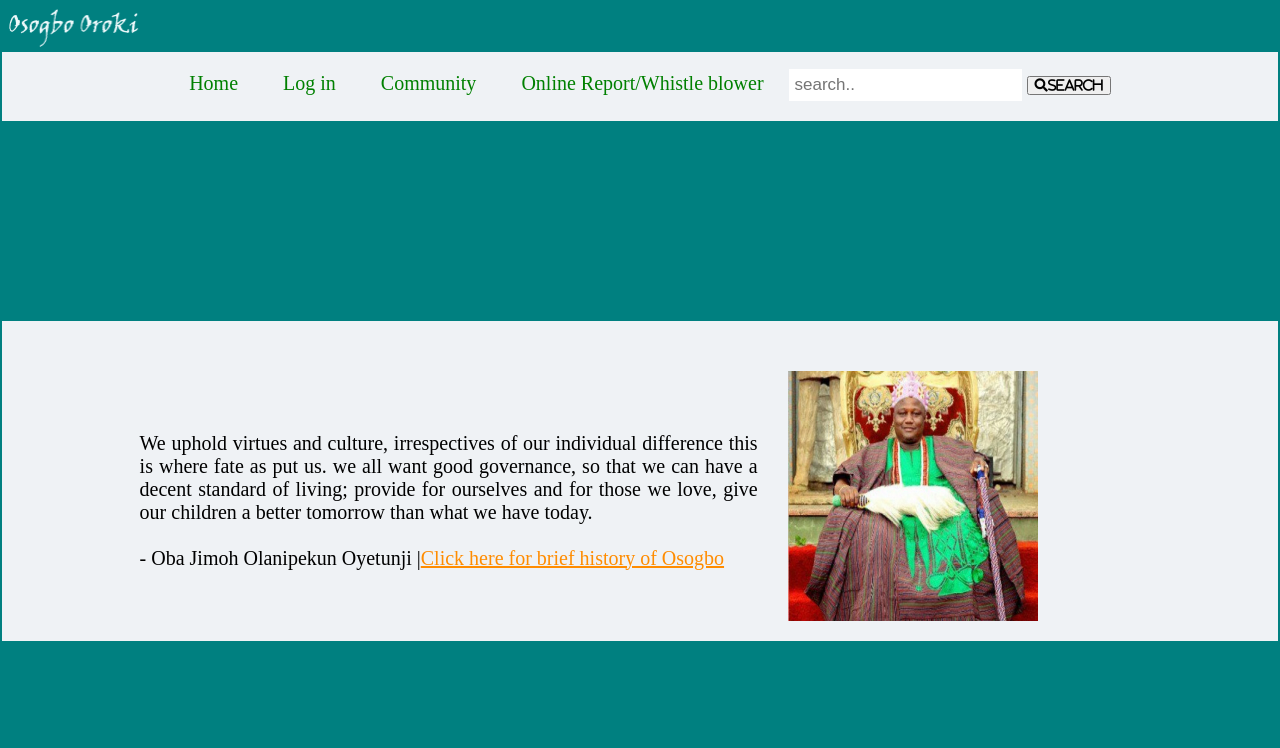
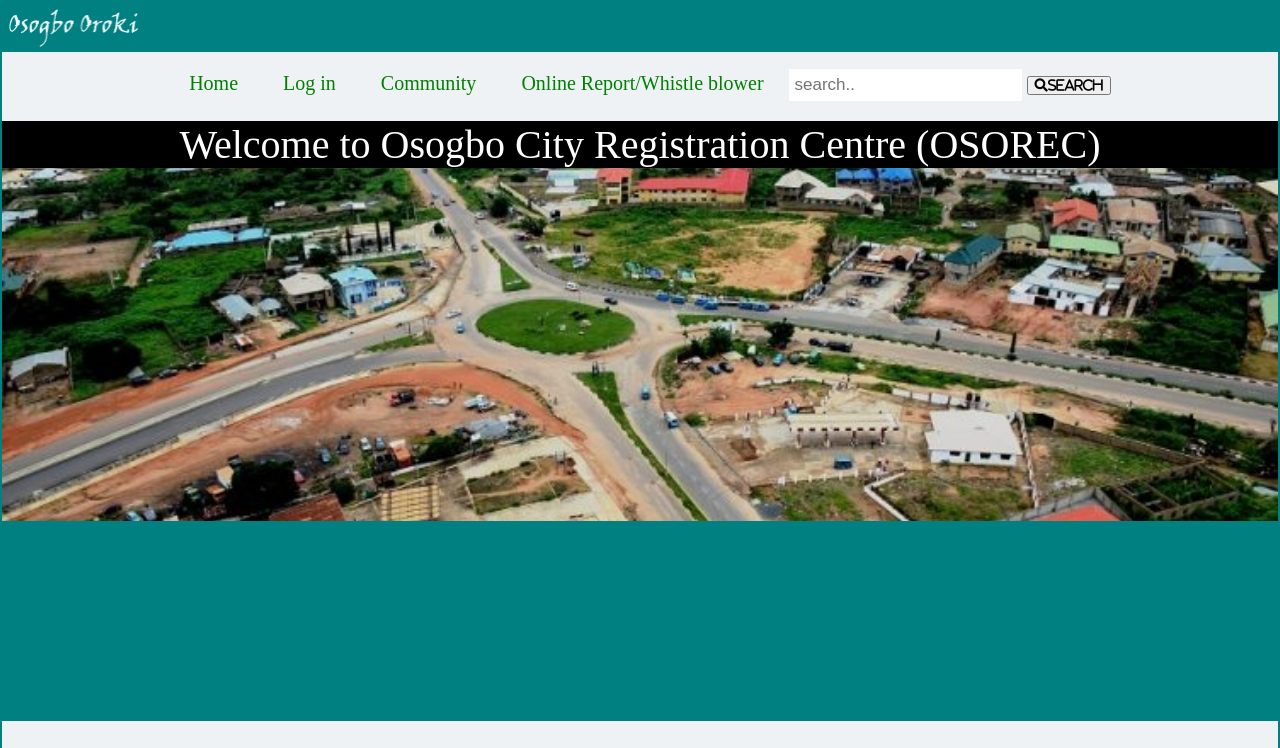
Before and after one commit to Dolapofawole/Osogbo, a plain HTML site: page index.html in a window 1280 px wide. Shown: the top 748 px of the page. Drawn offline with Linux system fonts and the light colour scheme.

Commit message:
push to git after much fixing

```diff
--- a/index.html
+++ b/index.html
@@ -25,6 +25,11 @@
             <button type="submit"><i class="fa fa-search">Search</i></button>
         </form>
     </div>
+
+    <div class="image">
+        <p>Welcome to Osogbo City Registration Centre (OSOREC)</p>
+
+        </div>
 
     <div class="ataoja">
     <div class="ata">
```
